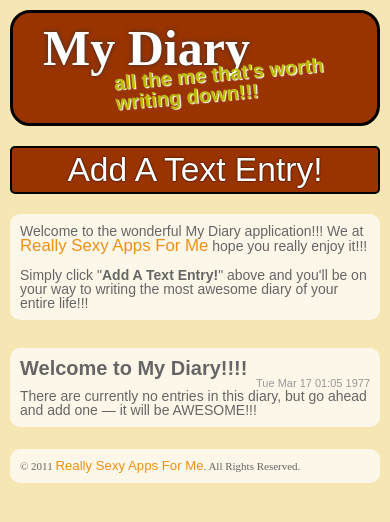
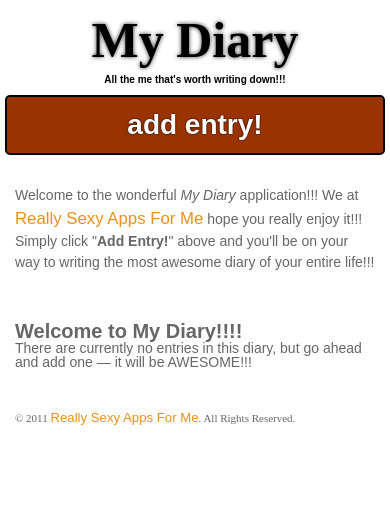
Before and after one commit to arkhi/mwa-jan15, a plain HTML site: page assignment-01/index.html in a window 390 px wide. Drawn offline with Linux system fonts and the light colour scheme.

Commit message:
[Chapter 1] Rearrange a few stuff:
* Place form after the "Add entry" button.
* Simplify markup.
* Add .alpha and .omega classes to have more width for columns.
* Link to the form not #.
* Use paragraphs instead of line breaks.
* Use proper semantic for the form.

```diff
--- a/assignment-01/diary.css
+++ b/assignment-01/diary.css
@@ -3,7 +3,7 @@
 body {
   font-size: 62.5%;
   color: #666;
-  background: #f6e6b4;
+  background: #fff;
 }
 
 #page {
@@ -16,8 +16,8 @@ header {
   border: 3px solid #000;
   -webkit-border-radius: 20px;
   -moz-border-radius: 20px;
-  border-radius: 20px;
-  margin-bottom: 20px;
+  border-radius: 2em;
+  margin-bottom: 2em;
   color: #fff;
   background: #f6e6b4;
   background: -moz-linear-gradient(top,#f6e6b4 0,#ed9017 100%);
@@ -38,7 +38,7 @@ h1 {
 h2 {
   margin-left: 70px;
   font-family: "Over The Rainbow",sans-serif;
-  font-size: 2em;
+  font-size: 3em;
   text-shadow: 1px 1px 1px #fff;
   color: #900;
   -webkit-transform: rotate(-5deg);
@@ -54,7 +54,7 @@ h2 {
 }
 
 #content {
-  font-family: "Julee",sans-serif;
+  font-family: sans-serif;
   font-size: 1.4em;
 }
 
@@ -83,6 +83,7 @@ a {
 }
 
 .sidebar .button {
+  display: block;
   margin-bottom: 20px;
 }
 
@@ -91,21 +92,23 @@ a {
   -webkit-border-radius: 10px;
   -moz-border-radius: 10px;
   border-radius: 10px;
+  line-height: 1.5;
   background: rgba(255,255,255,0.7);
 }
 
-.button,
-button {
-  display: block;
-  padding: 5px 10px;
+button,
+.button {
+  padding: .5em 1em;
   border: 2px solid #000;
   -webkit-border-radius: 5px;
   -moz-border-radius: 5px;
   border-radius: 5px;
-  font-family: "Lobster",sans-serif;
-  font-size: 2.4em;
+  font-family: "Lobster", sans-serif;
+  font-size: 2em;
+  font-weight: 700;
   text-align: center;
   text-shadow: 0 0 2px #000;
+  text-transform: lowercase;
   color: #fff;
   background: #f6e6b4;
   background: -moz-linear-gradient(top,#f6e6b4 0,#ed9017 100%);
@@ -118,13 +121,13 @@ button {
   filter: progid:DXImageTransform.Microsoft.gradient( startColorstr='#f6e6b4', endColorstr='#ed9017',GradientType=0 );
 }
 
-.button:hover,
-button:hover {
+button:hover,
+.button:hover {
   text-shadow: 3px 3px 2px #000;
 }
 
-.button:active,
-button:active {
+button:active,
+.button:active {
   background: #f6e6b4;
   background: -moz-linear-gradient(top,#ed9017 0,#f6e6b4 100%);
   background: -webkit-gradient(linear,left top,left bottom,color-stop(0%,#ed9017), color-stop(100%,#f6e6b4) );
@@ -163,11 +166,8 @@ textarea {
 }
 
 .actions {
+  margin: 1em 0;
   text-align: right;
-}
-
-button {
-  display: inline;
 }
 
 .post,
@@ -188,6 +188,7 @@ button {
 }
 
 h3 {
+  font-family: "Lobster", sans-serif;
   font-size: 20px;
   font-weight: bold;
 }
@@ -201,7 +202,7 @@ h3 {
 @media screen and (max-width:62em) {
   #page {
     width: auto;
-    margin: 1em;
+    margin: .5em;
   }
 
   h1 {
@@ -209,13 +210,28 @@ h3 {
   }
 
   h2 {
-    color: #bb0;
+    margin: 1em 0 0;
+    font-size: 1em;
+    text-shadow: none;
+    color: #000;
+    -webkit-transform: rotate(0);
+    -moz-transform: rotate(0);
+    -ms-transform: rotate(0);
+    -o-transform: rotate(0);
+    transform: rotate(0);
   }
 
-  header,
   button,
   .button {
     background: #930;
+  }
+
+  header {
+    border: 0;
+    margin: 0;
+    text-align: center;
+    color: #000;
+    background: none;
   }
 
   footer {
--- a/assignment-01/diary.js
+++ b/assignment-01/diary.js
@@ -12,9 +12,9 @@
         if (!data) {
             data = [
                 "<h3>Welcome to My Diary!!!!</h3>" +
-            "<div class='date'>Tue Mar 17 01:05 1977</div>" +
-            "<p>There are currently no entries in this diary, but go ahead and add one — it will " +
-            "be AWESOME!!!</p>"
+                "<div class='date'></div>" +
+                "<p>There are currently no entries in this diary, but go ahead and add one — it" +
+                " will be AWESOME!!!</p>"
             ];
         } else {
           data = JSON.parse(data);
--- a/assignment-01/index.html
+++ b/assignment-01/index.html
@@ -14,37 +14,37 @@
     <div id="page">
       <header>
         <h1>My Diary</h1>
-        <h2>all the me that's worth writing down!!!</h2>
+        <h2>All the me that's worth writing down!!!</h2>
       </header>
 
       <div id="content" class="container_12">
-        <div class="grid_12" id="add-text">
-          <div class="label">Subject</div>
-          <div class="field"><input type="text" name="subject"/></div>
-          <div class="label">Body</div>
-          <div class="field"><textarea></textarea></div>
+        <div class="grid_3 alpha">
+          <nav class="sidebar">
+            <a id="add-entry" class="button" href="#add-text" onclick="addTxt()">Add Entry!</a>
+          </nav>
+          <div class="documentation">
+            <p>Welcome to the wonderful <em>My Diary</em> application!!! We at
+              <a href="http://robineko.com/" class="us">Really Sexy Apps For Me</a> hope you really
+              enjoy it!!!
+            </p>
+            <p>Simply click "<b>Add Entry!</b>" above and you'll be on your way to writing the most
+              awesome diary of your entire life!!!
+            </p>
+          </div>
+        </div>
+
+        <form id="add-text" class="grid_9 omega" action="./">
+          <label class="label" for="subject">Subject</label>
+          <input id="subject" name="subject" type="text" />
+
+          <label class="label" for="body">Body</label>
+          <textarea id="body" name="body"></textarea>
+
           <div class="actions">
             <button onclick="okEdit()">Ok!!!</button>
             <button onclick="cancelEdit()">Cancel!!!</button>
           </div>
-        </div>
-
-        <div class="clear"></div>
-
-        <div class="grid_3">
-          <nav class="sidebar">
-            <ul>
-              <li><a id="add-entry" class="button" onclick="addTxt()">Add A Text Entry!</a></li>
-            </ul>
-          </nav>
-          <div class="documentation">
-            Welcome to the wonderful My Diary application!!! We at
-            <a href="http://robineko.com/" class="us">Really Sexy Apps For Me</a>
-            hope you really enjoy it!!!<br/><br/>
-            Simply click "<b>Add A Text Entry!</b>" above and you'll be on your way to writing the most awesome
-            diary of your entire life!!!
-          </div>
-        </div>
+        </form>
 
         <div id="posts" class="grid_9"></div>
 
@@ -79,8 +79,8 @@
     </script>
 
     <!-- Non-vital things or tools -->
-    <!--
+    <!-- -->
     <script src="http://debug-software.intel.com/target/target-script-min.js#X56_a8q4upVFvB1ZebjDA2ImX3aPiPiAYkQ8addZwvw"></script>
-     -->
+    <!-- -->
   </body>
 </html>
```
Lines whose indentation alone changed are shown as unchanged.
